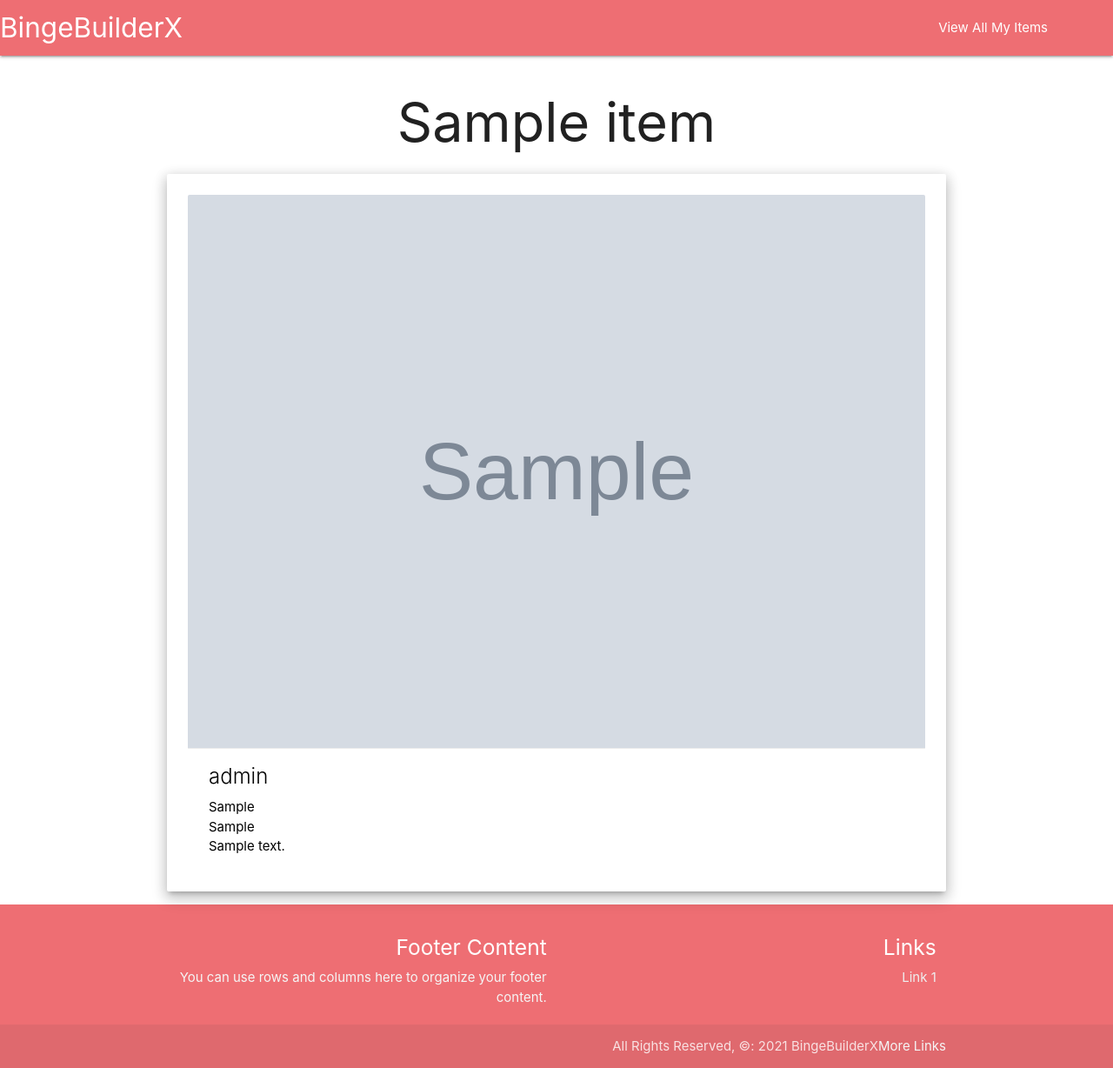
After one commit to alba-molina-nyc/bbx_nft-main, a Django app: page /items/1/ in a window 1280 px wide. The commit adds this page. Shown: the whole page at 87% size. Run offline with Django 3.2, Linux system fonts and the light colour scheme; tables that the repository leaves empty hold one stand-in row (values such as "Sample post"); grey boxes marked "Sample" are stand-in pictures; some libraries are stand-ins or nearby versions.

Commit message:
finally able to get the json metadata to display

```diff
--- a/bbx_nft/settings.py
+++ b/bbx_nft/settings.py
@@ -33,6 +33,11 @@ ALLOWED_HOSTS = []
 # installed $ pip install djangorestframework
 # $ pip install djangorestframework-jsonapi
 # $ pip install django-filter
+
+REST_FRAMEWORK = {
+'DEFAULT_PARSER_CLASSES': [
+    'rest_framework.parsers.JSONParser',
+]}
 
 INSTALLED_APPS = [
     'django.contrib.admin',
--- a/main_nft_app/models.py
+++ b/main_nft_app/models.py
@@ -1,6 +1,8 @@
 from django.db import models
 from django.contrib.auth.models import User
 from django.urls import reverse
+from django.shortcuts import render, redirect
+
 
 
 
@@ -22,10 +24,11 @@ class Item(models.Model):
     user = models.ForeignKey(User, on_delete=models.CASCADE)
 
     def __str__(self):
-            return self.name
+        return f'{self.name}'
 
     def get_absolute_url(self):
-        return reverse('detail', kwargs={'pk': self.id})
+        return reverse('main_nft_app:index')
+
 
 
 class Collection(models.Model):
@@ -34,9 +37,3 @@ class Collection(models.Model):
 
     def __str__(self):
         return self.collection_choice_text
-
-# potentially define custom methods for approvals
-
-# resource
-
-# https://docs.djangoproject.com/en/4.0/intro/tutorial02/
--- a/main_nft_app/templates/base.html
+++ b/main_nft_app/templates/base.html
@@ -24,11 +24,11 @@
     <header>
         <nav>
             <div class="nav-wrapper">
-              <a href="{% url 'home' %}" class="brand-logo">BingeBuilderX</a>
+              <a href="{% url 'item_urls:home' %}" class="brand-logo">BingeBuilderX</a>
               <ul id="nav-mobile" class="right hide-on-med-and-down">
-                <li><a href="{% url 'assets' %}">Assets</a></li>
-                <li><a href="">Create</a></li>
-                <li><a href="{% url 'index' %}">View All My Items</a></li>
+                <li><a href=""></a></li>
+                <li><a href=""></a></li>
+                <li><a href="{% url 'item_urls:index' %}">View All My Items</a></li>
               </ul>
             </div>
           </nav>
--- /dev/null
+++ b/main_nft_app/templates/items/detail.html
@@ -0,0 +1,24 @@
+{% extends "base.html" %}
+{% block main%}
+<div class="container">
+    <h1 class="center">{{ item.name }}</h1>
+
+
+        <div class="col s12 ">
+            <div class="card blue-green darken-1 white purple-border z-depth-3">
+                <a href="{% url 'item_urls:json_metadata' item.id %}">
+                <div class="card-content black-text">
+                    <div class="card-image">
+                        <img src="{{ item.file }}" class=""/>
+                    </div>
+                    <div class="card-action">
+                        <span class="card-title">{{item.levels}}</span>
+                        <p>{{ item.blockchain | linebreaksbr }}</p>
+                        <p>{{ item.properties | linebreaksbr }}</p>
+                        <p>{{ item.description | linebreaksbr }}</p>
+                    </div>
+                </div>
+            </div>
+        </div>
+    </div>
+    {% endblock %}
--- a/main_nft_app/templates/projects/asset_create.html
+++ /dev/null
@@ -1,6 +0,0 @@
-{% extends "base.html" %}
-{% load static %}
-{% block main %}
-<h1>Assets Create</h1>
-
-{% endblock %}
--- a/main_nft_app/templates/projects/assets.html
+++ /dev/null
@@ -1,5 +0,0 @@
-{% extends "base.html" %}
-{% load static %}
-{% block main %}
-<h1>Assets</h1>
-{% endblock %}
--- a/main_nft_app/urls.py
+++ b/main_nft_app/urls.py
@@ -1,12 +1,11 @@
 from django.urls import path
-from . import views
+from . import  views
 
-
+app_name = 'item_urls'
 urlpatterns = [
 # define all app-level URLS in this list
     path('', views.home, name='home'),
-    path("assets/", views.assets, name = "assets"),
-    path("assets/create/", views.asset_create, name = "asset_create"),
-    path('items/', views.ItemsIndex.as_view(), name='index'),
-    path('items/detail/<int:pk>', views.ItemsDetail, name='detail'),
+    path("items/", views.ItemIndex.as_view(), name = "index"),
+    path("items/<int:pk>/", views.items_detail, name = "detail"),
+    path("items/<int:pk>/metadata/", views.get_json_metadata, name = "json_metadata"),
 ]
--- a/main_nft_app/views.py
+++ b/main_nft_app/views.py
@@ -1,34 +1,68 @@
-from curses import meta
-from importlib.util import LazyLoader
 from django.shortcuts import render, redirect
 from django.views.generic.edit import CreateView
 from django.views.generic.detail import DetailView
 from django.views.generic import ListView
-from .models import Item
+from .models import Item, Collection
 from django.shortcuts import render, redirect
 from django.core.serializers.json import DjangoJSONEncoder
+from django.core import serializers
+import json
+from json import JSONEncoder
 from django.core.serializers import serialize
+
+class LazyEncoder(DjangoJSONEncoder):
+    def default(self):
+        item = Item.objects.all()
+        if isinstance(Item, item):
+            return str(Item)
+        return super(LazyEncoder, self).default(Item)
+    # def get_json(self):
+    #     json_metadata = serialize('json', Item.objects.all(), cls=LazyEncoder)
+    #     return json_metadata
+
+def get_json_metadata(request,pk):
+    item = Item.objects.get(id = pk)
+    json_metadata = serialize('json', Item.objects.all(), cls=LazyEncoder)
+    return render(
+      request, 'json_metadata.html',  {
+          "json_metadata": json_metadata,
+          "item": item,
+      }
+    )
+
+    # return render(request, 'json_metadata.html',
+    # {
+    #     "json_metadata": json_metadata,
+    # })
 
 
 # Create your views here.
 
+class ItemIndex(ListView):
+    model = Item
+    template_name = 'items/index.html'
+
+    def get_queryset(self):
+        queryset = Item.objects.filter(user = self.request.user)
+        return queryset
+
+def items_detail(request, pk):
+    item = Item.objects.get(id = pk)
+    return render(
+      request,
+      "items/detail.html", {
+          "item": item,
+      }
+    )
+
 def home(request):
     return render(request, 'home.html')
 
-def assets(request):
-    return render(request, 'projects/assets.html')
 
-def asset_create(request):
-    return render(request, 'asset_create.html')
 
-class ItemsIndex(ListView):
-    model = Item
-    template_name = 'index.html'
-
-def ItemsDetail(request, pk):
-    item = Item.objects.get(id=pk)
-    return render(
-        request,
-        'detail.html', {
-            'item': Item,
-    })
+# class LazyEncoder(DjangoJSONEncoder):
+#     def default(self, Item):
+#         if isinstance(Item, YourCustomType):
+#             return str(Item)
+#         return super().default(Item)
+# serialize('json', Item.objects.all(), cls=LazyEncoder)
--- /dev/null
+++ b/package.json
@@ -0,0 +1,5 @@
+{
+  "dependencies": {
+    "to-json-schema": "^0.2.5"
+  }
+}
```
Also changed, not shown: main_nft_app/json.py (+24 -38 lines), main_nft_app/templates/detail.html (deleted, +0 -12 lines), main_nft_app/templates/index.html (deleted, +0 -37 lines), main_nft_app/templates/items/index.html (added, +29 -0 lines), main_nft_app/templates/json_metadata.html (added, +12 -0 lines), package-lock.json (added), 1 other file.
